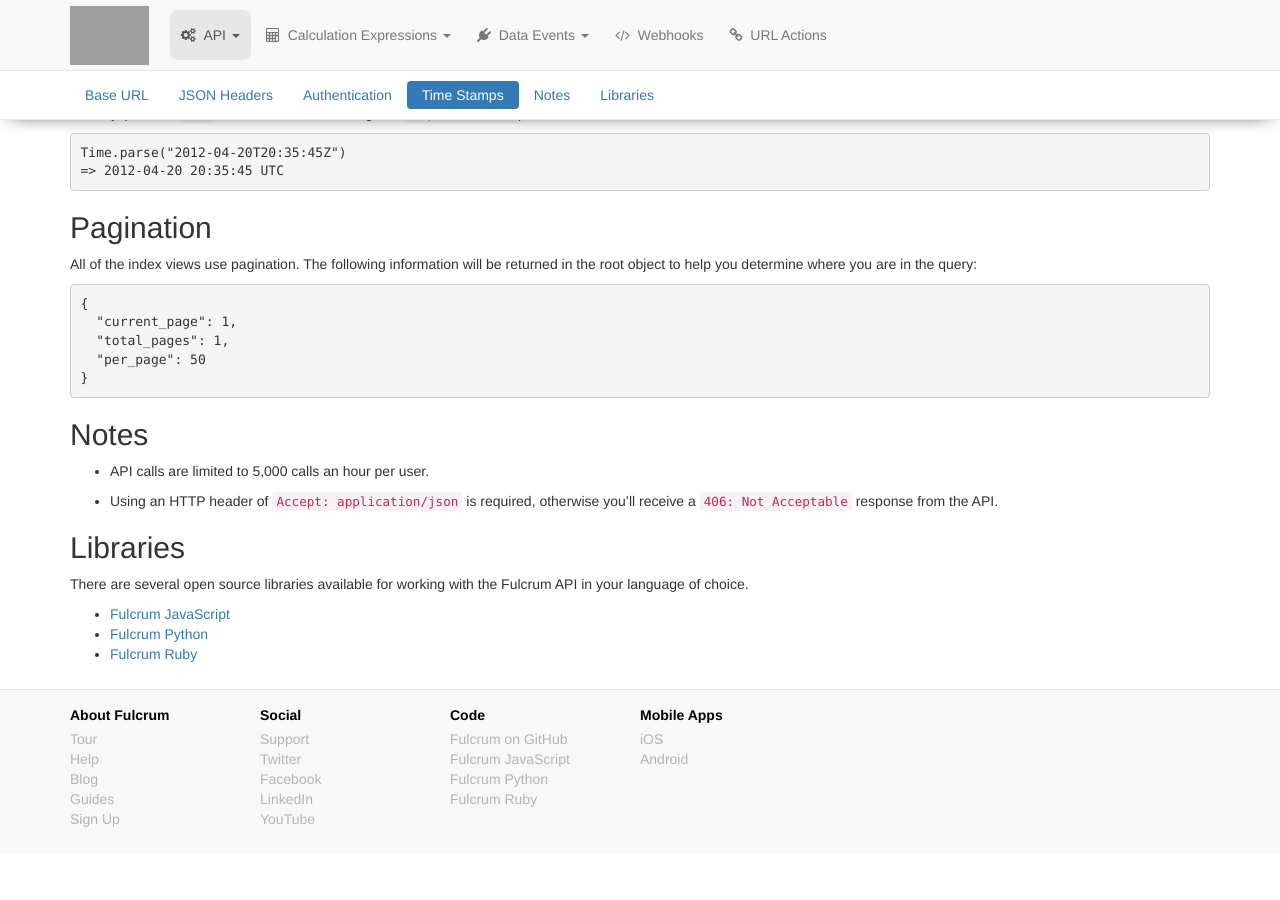
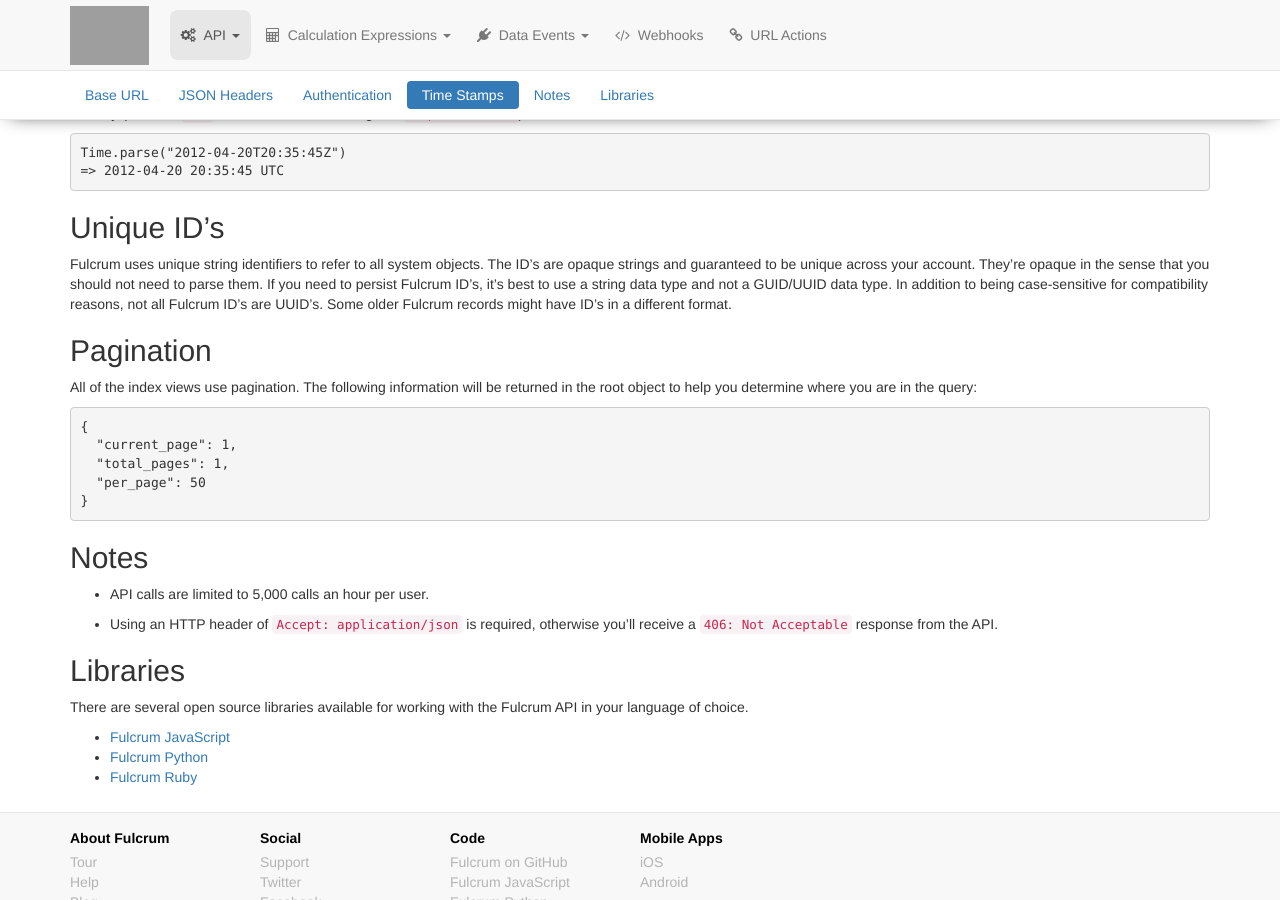
Before and after one commit to rylincoln/developer.fulcrumapp.com, a Jekyll site: the page built from _api/intro.md, in a window 1280 px wide and 900 px high, scrolled down 1266 px. Built offline with Jekyll 4.4.1, drawn with Linux system fonts in a browser that asks for light colours; nearby versions of some CDN libraries; grey boxes are pictures that could not be loaded.

Commit message:
Add a note on Unique ID's

````diff
--- a/_api/intro.md
+++ b/_api/intro.md
@@ -80,6 +80,10 @@ Time.parse("2012-04-20T20:35:45Z")
 => 2012-04-20 20:35:45 UTC
 ```
 
+## Unique ID's
+
+Fulcrum uses unique string identifiers to refer to all system objects. The ID's are opaque strings and guaranteed to be unique across your account. They're opaque in the sense that you should not need to parse them. If you need to persist Fulcrum ID's, it's best to use a string data type and not a GUID/UUID data type. In addition to being case-sensitive for compatibility reasons, not all Fulcrum ID's are UUID's. Some older Fulcrum records might have ID's in a different format.
+
 ## Pagination
 
 All of the index views use pagination. The following information will be returned in the root object to help you determine where you are in the query:
````
